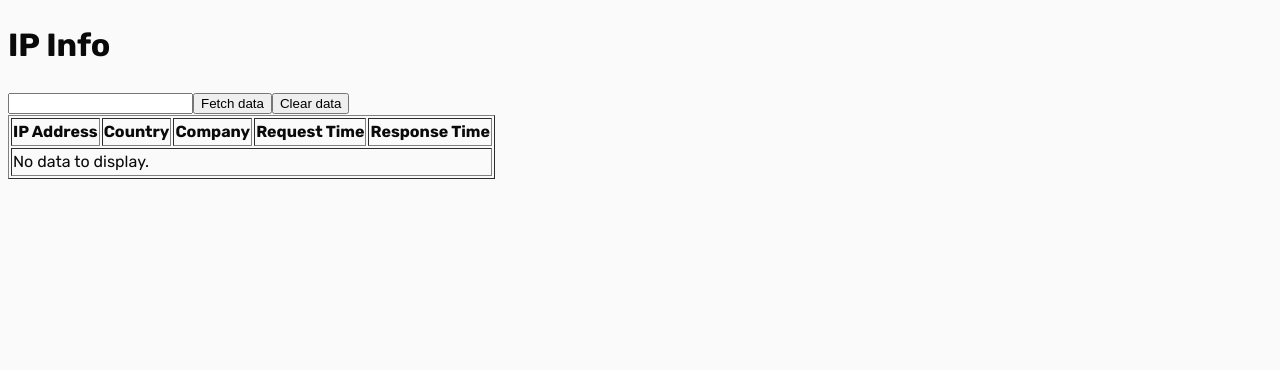
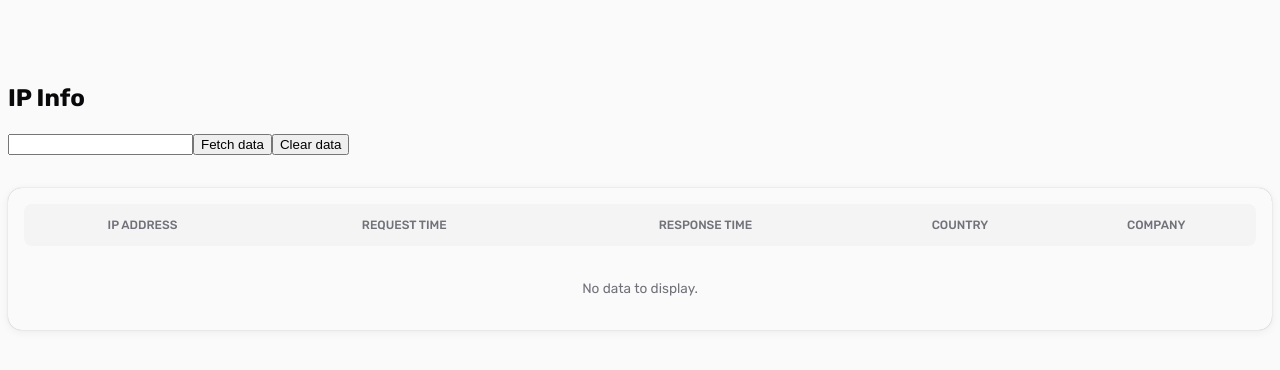
Before and after one commit to kamilradziszewski/ip-info, a React (Vite) app: page / in a window 1280 px wide. Shown: the top 370 px of the page. Built offline with nearby package versions, Linux system fonts and the light colour scheme.

Commit message:
Style table

```diff
--- a/src/App.scss
+++ b/src/App.scss
@@ -0,0 +1,4 @@
+.Container {
+  max-width: 1280px;
+  margin: 0 auto;
+}
--- a/src/App.tsx
+++ b/src/App.tsx
@@ -9,11 +9,11 @@ function App() {
   return (
     <Observer>
       {() => (
-        <>
+        <div className="Container">
           <Header />
           <Search />
           <Table />
-        </>
+        </div>
       )}
     </Observer>
   );
--- a/src/assets/styles/variables.scss
+++ b/src/assets/styles/variables.scss
@@ -1,2 +1,17 @@
+$radius-large: 0.875rem;
+
+$font-small: 0.85rem;
+$font-tiny: 0.75rem;
+
 $white: #fafafa;
-$black: #0a0a0a;
+$gray-100: #f4f4f5;
+$gray-400: #a1a1aa;
+$gray-500: #71717a;
+$black: #09090b;
+$primary: #7828c8;
+$warning: #f31260;
+
+$shadow-small:
+  rgba(0, 0, 0, 0.02) 0px 0px 5px 0px,
+  rgba(0, 0, 0, 0.06) 0px 2px 10px 0px,
+  rgba(0, 0, 0, 0.3) 0px 0px 1px 0px;
--- /dev/null
+++ b/src/components/Header/Header.scss
@@ -0,0 +1,4 @@
+.Header {
+  font-size: 1.5em;
+  margin-top: 5rem;
+}
--- a/src/components/Header/Header.tsx
+++ b/src/components/Header/Header.tsx
@@ -1,5 +1,7 @@
+import "./Header.scss";
+
 function Header() {
-  return <h1>IP Info</h1>;
+  return <h1 className="Header">IP Info</h1>;
 }
 
 export default Header;
--- /dev/null
+++ b/src/components/Table/Table.scss
@@ -0,0 +1,88 @@
+.Table {
+  font-size: $font-small;
+  border-spacing: 0;
+  width: 100%;
+
+  &__Wrapper {
+    margin-top: 2rem;
+    padding: 1rem;
+    border-radius: $radius-large;
+    box-shadow: $shadow-small;
+  }
+
+  // HEAD
+
+  &__Thead {
+    font-size: $font-tiny;
+    color: $gray-500;
+    text-transform: uppercase;
+  }
+
+  &__Th {
+    background-color: $gray-100;
+    height: 2.5rem;
+    font-weight: 500;
+
+    &:first-child,
+    &:last-child {
+      border-radius: 0.5rem 0 0 0.5rem;
+    }
+    &:last-child {
+      border-radius: 0 0.5rem 0.5rem 0;
+    }
+  }
+
+  // BODY
+
+  &__Tbody {
+    &Tr {
+      cursor: pointer;
+
+      &:hover {
+        .Table__Td {
+          background-color: #f4f4f5;
+        }
+      }
+    }
+  }
+
+  &__Td {
+    line-height: 1.25rem;
+    padding: 0.5rem 0.75rem;
+    text-align: center;
+
+    &:nth-child(1) {
+      width: 15%;
+      border-radius: 0.5rem 0 0 0.5rem;
+    }
+    &:nth-child(2) {
+      width: 20%;
+    }
+    &:nth-child(3) {
+      width: 20%;
+    }
+    &:nth-child(4) {
+      width: 20%;
+    }
+    &:nth-child(5) {
+      width: 25%;
+      border-radius: 0 0.5rem 0.5rem 0;
+    }
+
+    &--AlignLeft {
+      text-align: left;
+    }
+  }
+
+  // EMPTY STATE
+
+  &__EmptyState {
+    color: $gray-500;
+    padding: 2rem 1rem 1rem;
+    text-align: center;
+  }
+}
+
+.Timestamp__Milliseconds {
+  color: $gray-400;
+}
--- a/src/components/Table/Table.tsx
+++ b/src/components/Table/Table.tsx
@@ -2,6 +2,7 @@ import { Observer } from "mobx-react-lite";
 
 import { useStore } from "../../stores/store";
 
+import "./Table.scss";
 import TableRow from "./TableRow/TableRow";
 
 function Table() {
@@ -10,28 +11,32 @@ function Table() {
   return (
     <Observer>
       {() => (
-        <table border={1}>
-          <thead>
+        <div className="Table__Wrapper">
+          <table className="Table">
+            <thead className="Table__Thead">
               <tr>
-              <th>IP Address</th>
-              <th>Country</th>
-              <th>Company</th>
-              <th>Request Time</th>
-              <th>Response Time</th>
+                <th className="Table__Th">IP Address</th>
+                <th className="Table__Th">Request Time</th>
+                <th className="Table__Th">Response Time</th>
+                <th className="Table__Th">Country</th>
+                <th className="Table__Th">Company</th>
               </tr>
             </thead>
-          <tbody>
+            <tbody className="Table__Tbody">
               {dataStore.apiData.length > 0 ? (
                 dataStore.apiData.map((record) => (
                   <TableRow key={record.query} record={record} />
                 ))
               ) : (
                 <tr>
-                <td colSpan={5}>No data to display.</td>
+                  <td className="Table__EmptyState" colSpan={5}>
+                    No data to display.
+                  </td>
                 </tr>
               )}
             </tbody>
           </table>
+        </div>
       )}
     </Observer>
   );
--- a/src/components/Table/TableRow/TableRow.tsx
+++ b/src/components/Table/TableRow/TableRow.tsx
@@ -2,13 +2,24 @@ import { IPRecord } from "../../../stores/dataStore";
 import { formatDate } from "../../../utils/formatDate";
 
 function TableRow({ record }: { record: IPRecord }) {
+  const requestTimeArray = formatDate(record.requestTime);
+  const responseTimeArray = formatDate(record.responseTime);
+
   return (
-    <tr key={record.query}>
-      <td>{record.query}</td>
-      <td>{record.country || "—"}</td>
-      <td>{record.org || "—"}</td>
-      <td>{formatDate(record.requestTime)}</td>
-      <td>{formatDate(record.responseTime)}</td>
+    <tr key={record.query} className="Table__TbodyTr">
+      <td className="Table__Td">{record.query}</td>
+      <td className="Table__Td">
+        {requestTimeArray[0]}
+        <span className="Timestamp__Milliseconds">.{requestTimeArray[1]}</span>
+      </td>
+      <td className="Table__Td">
+        {responseTimeArray[0]}
+        <span className="Timestamp__Milliseconds">.{responseTimeArray[1]}</span>
+      </td>
+      <td className="Table__Td Table__Td--AlignLeft">
+        {record.country || "—"}
+      </td>
+      <td className="Table__Td Table__Td--AlignLeft">{record.org || "—"}</td>
     </tr>
   );
 }
--- a/src/utils/formatDate.ts
+++ b/src/utils/formatDate.ts
@@ -1,5 +1,5 @@
 import dayjs from "dayjs";
 
-export function formatDate(date: number) {
-  return dayjs(date).format("YYYY-MM-DD HH:mm:ss.SSS");
+export function formatDate(date: number): [string, string] {
+  return [dayjs(date).format("YYYY-MM-DD HH:mm:ss"), dayjs(date).format("SSS")];
 }
--- a/vite.config.ts
+++ b/vite.config.ts
@@ -1,5 +1,5 @@
+import react from "@vitejs/plugin-react";
 import { defineConfig } from "vite";
-import react from "@vitejs/plugin-react";
 
 // https://vitejs.dev/config/
 export default defineConfig({
@@ -7,7 +7,7 @@ export default defineConfig({
   css: {
     preprocessorOptions: {
       scss: {
-        additionalData: `@use "./assets/styles/variables.scss" as *;`,
+        additionalData: `@use "/src/assets/styles/variables.scss" as *;`,
       },
     },
   },
```
Lines whose indentation alone changed are shown as unchanged.
